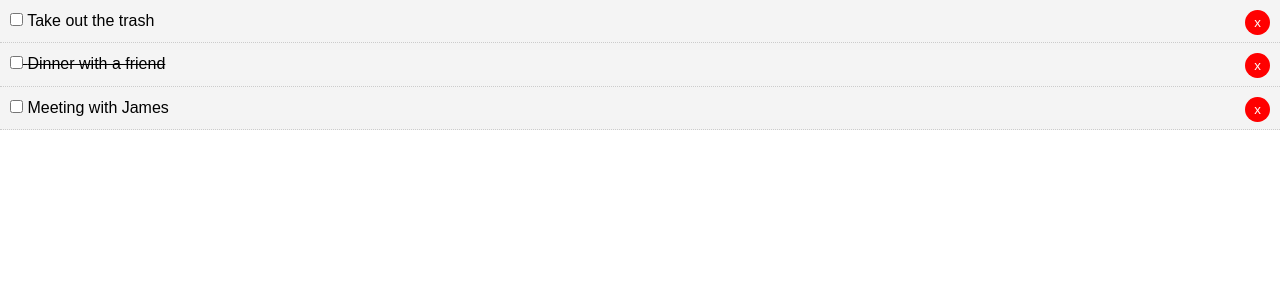
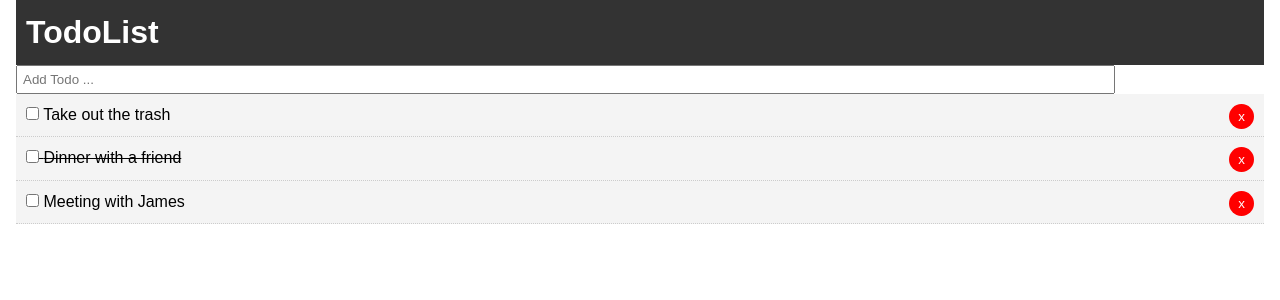
Before and after one commit to EtiWitty/react_crash-todo, a React (Create React App) app: page / in a window 1280 px wide. Shown: the top 300 px of the page. Built offline with nearby package versions, Linux system fonts and the light colour scheme.

Commit message:
implemented AddTodo component and styling

```diff
--- a/src/App.css
+++ b/src/App.css
@@ -13,3 +13,21 @@
   color: #333;
   text-decoration: none;
 }
+
+.container {
+  padding: 0 1rem;
+}
+
+.btn {
+  display: inline-block;
+  border: none;
+  background: 7px 20px;
+  color: #fff;
+  padding: 7px 20px;
+  cursor: pointer;
+}
+
+.btn:hover {
+  background: #666;
+
+}
--- a/src/App.js
+++ b/src/App.js
@@ -1,5 +1,7 @@
-import React, { Component } from 'react';
-import Todos from './components/Todos';
+import React, { Component } from 'react'
+import Todos from './components/Todos'
+import Header from './components/layout/Header'
+import AddTodo from './components/AddTodo'
 
 import './App.css';
 
@@ -47,11 +49,15 @@
 
     return (
       <div className="App">
-        <Todos
-          todos={ this.state.todos }
-          markComplete= { this.markComplete }
-          delTodo = { this.delTodo }
-        />
+        <div className="container">
+          <Header />
+          <AddTodo />
+          <Todos
+            todos={ this.state.todos }
+            markComplete= { this.markComplete }
+            delTodo = { this.delTodo }
+          />
+        </div>
       </div>
     );
   }
--- /dev/null
+++ b/src/components/AddTodo.jsx
@@ -0,0 +1,24 @@
+import React, { Component } from 'react'
+
+export class AddTodo extends Component {
+	render() {
+		return (
+			<form style={{ display: 'flex' }}>
+				<input
+					type="text"
+					name="title"
+					style={{ flex: '10', padding: '5px' }}
+					placeholder="Add Todo ..."
+				/>
+				<input
+					type="submit"
+					value="Submit"
+					className="btn"
+					style={{flex: '1'}}
+				/>
+			</form>
+		)
+	}
+}
+
+export default AddTodo
--- /dev/null
+++ b/src/components/layout/Header.jsx
@@ -0,0 +1,18 @@
+import React from 'react'
+
+function Header() {
+	return (
+		<header style={ headerStyle }>
+			<h1>TodoList</h1>
+		</header>
+	)
+}
+
+const headerStyle = {
+	background: '#333',
+	color: '#fff',
+	textAligh: 'center',
+	padding: '10px'
+}
+
+export default Header;
```
